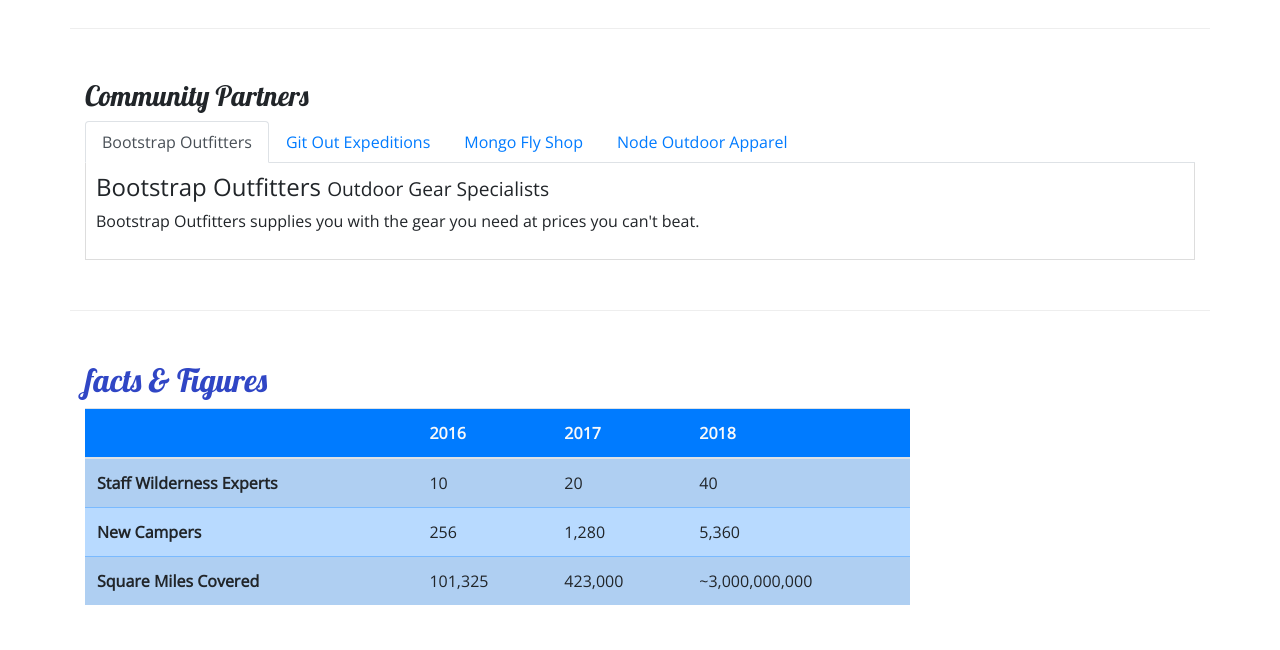
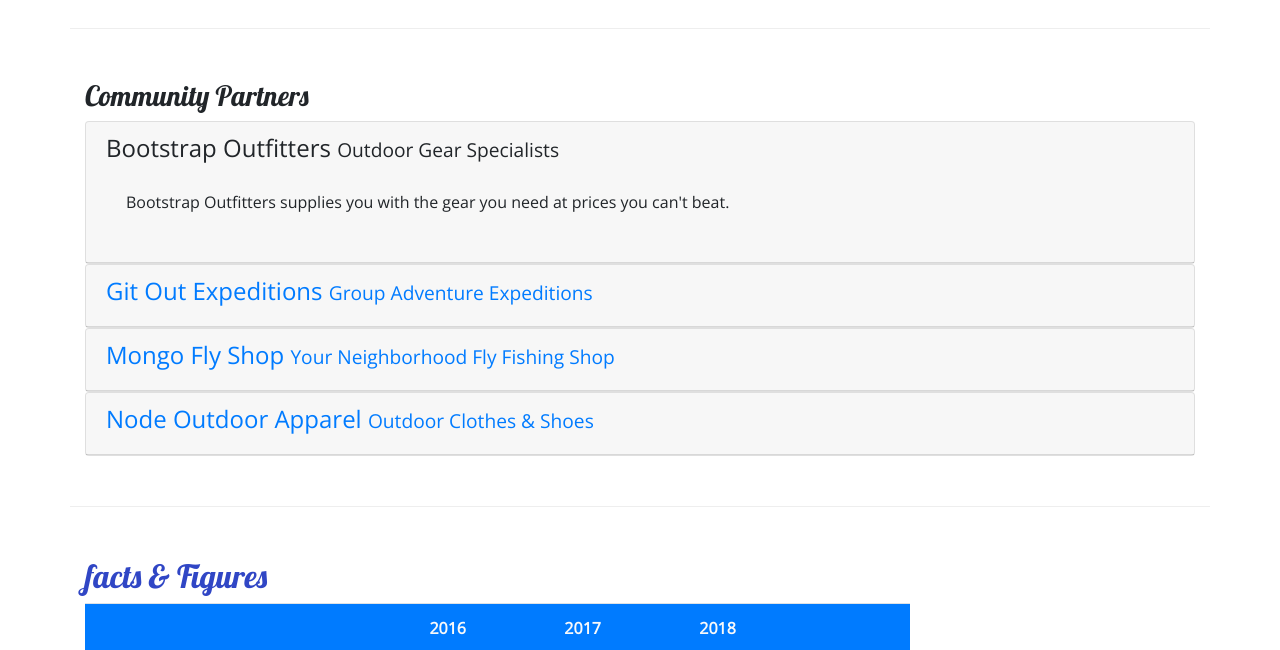
Before and after one commit to jrubino22/nuevoCampReviews, a website: page aboutus.html in a window 1280 px wide. Shown: the part 800-1450 px from the top of the page. Drawn offline with nearby package versions, Linux system fonts and the light colour scheme.

Commit message:
accordion

```diff
--- a/aboutus.html
+++ b/aboutus.html
@@ -106,36 +106,68 @@
         <div class="row row-content">
             <div class="col-12">
                 <h3>Community Partners</h3>
-                <ul class="nav nav-tabs">
-                    <li class="nav-item"><a class="nav-link active" href="#bootstrap" role="tab" data-toggle="tab"> Bootstrap
-                            Outfitters</li></a>
-                    <li class="nav-item"><a class="nav-link" href="#git" role="tab" data-toggle="tab">Git Out
-                            Expeditions</li></a>
-                    <li class="nav-item"><a class="nav-link" href="#mongo" role="tab" data-toggle="tab">Mongo Fly Shop
-                    </li></a>
-                    <li class="nav-item"><a class="nav-link" href="#node" role="tab" data-toggle="tab">Node Outdoor
-                            Apparel</li></a>
-                </ul>
-                <div class="tab-content">
-                    <div role="tabpanel" class="tab-pane fade show active" id="bootstrap">
-                        <h4>Bootstrap Outfitters <small>Outdoor Gear Specialists</small></h4>
-                        <p class="d-none d-sm-block">Bootstrap Outfitters supplies you with the gear you need at prices
-                            you can't beat.</p>
+                <div id="accordion">
+                    <div class="card">
+                        <div role="tab" class="card-header">
+                            <h4> <a data-toggle="collapse" data-target="#bootstrap">
+                                    Bootstrap Outfitters <small>Outdoor Gear Specialists</small>
+                                </a>
+                            </h4>
+                            <div class="collapse show" id="bootstrap" data-parent="#accordion">
+                                <div class="card-body">
+                                    <p class="d-none d-sm-block">Bootstrap Outfitters supplies you with the gear you
+                                        need at prices you can't beat.</p>
+                                </div>
+                            </div>
+                        </div>
                     </div>
-                    <div role="tabpanel" class="tab-pane fade" id="git">
-                        <h4>Git Out Expeditions <small>Group Adventure Expeditions</small></h4>
-                        <p class="d-none d-sm-block">Join Git Out Expeditions to explore new horizons with a group of
-                            other adventurers!</p>
+                    <div class="card">
+                        <div role="tab" class="card-header">
+                            <h4>
+                                <a class="collapsed" data-toggle="collapse" data-target="#git">
+                                    Git Out Expeditions <small>Group Adventure Expeditions</small>
+                                </a>
+                            </h4>
+                            <div class="collapse" id="git" data-parent="#accordion">
+                                <div class="card-body">
+                                    <p class="d-none d-sm-block">Join Git Out Expeditions to explore new horizons with a
+                                        group of
+                                        other adventurers!</p>
+                                </div>
+                            </div>
+                        </div>
                     </div>
-                    <div role="tabpanel" class="tab-pane fade" id="mongo">
-                        <h4>Mongo Fly Shop <small>Your Neighborhood Fly Fishing Shop</small></h4>
-                        <p class="d-none d-sm-block">Need a new fishing pole, a tacklebox, or flies of all kinds? Stop
-                            by Mongo Fly Shop.</p>
+                    <div class="card">
+                        <div role="tab" class="card-header">
+                            <h4>
+                                <a class="collapsed" data-toggle="collapse" data-target="#mongo">
+                                    Mongo Fly Shop <small>Your Neighborhood Fly Fishing Shop</small>
+                                </a>
+                            </h4>
+                            <div class="collapse" id="mongo" data-parent="#accordion">
+                                <div class="card-body">
+                                    <p class="d-none d-sm-block">Need a new fishing pole, a tacklebox, or flies of all
+                                        kinds? Stop
+                                        by Mongo Fly Shop.</p>
+                                </div>
+                            </div>
+                        </div>
                     </div>
-                    <div role="tabpanel" class="tab-pane fade" id="node">
-                        <h4>Node Outdoor Apparel <small>Outdoor Clothes & Shoes</small></h4>
-                        <p class="d-none d-sm-block">From polar fleeces to swimsuits, hiking boots to waders, a visit to
-                            Node will be sure to get you covered.</p>
+
+                    <div class="card">
+                        <div role="tab" class="card-header">
+                            <h4>
+                                <a class="collapsed" data-toggle="collapse" data-target="#node">
+                                    Node Outdoor Apparel <small>Outdoor Clothes & Shoes</small>
+                                </a>
+                            </h4>
+                            <div class="collapse" id="node" data-parent="#accordion">
+                                <div class="card-body">
+                                    <p class="d-none d-sm-block">From polar fleeces to swimsuits, hiking boots to waders, a visit to
+                                        Node will be sure to get you covered.</p>
+                                </div>
+                            </div>
+                        </div>
                     </div>
                 </div>
             </div>
--- a/css/styles.css
+++ b/css/styles.css
@@ -35,9 +35,3 @@ header h2 {
 .navbar-dark {
     background-color: #901CAD
 }
-
-.tab-content {
-    border: 1px solid #DDD;
-    border-top: none;
-    padding: 10px;
-}
```
